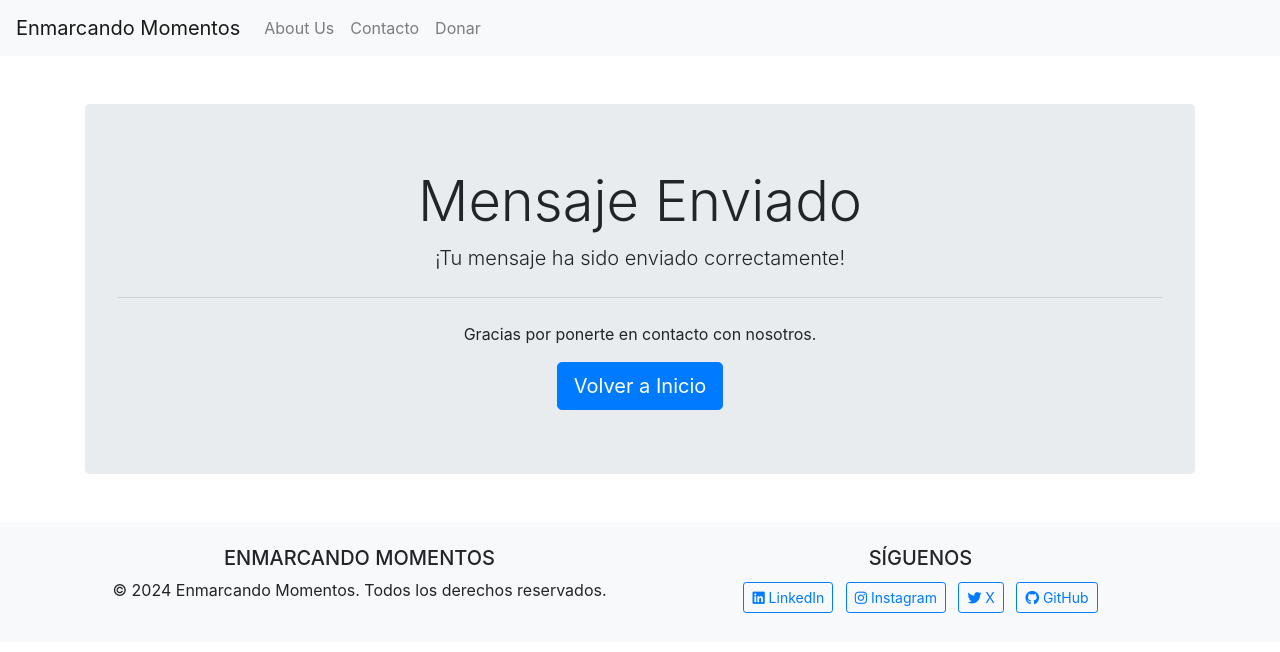
After one commit to ValenOsuna/Backend-CodoACodo, a Django app: page /Mensaje in a window 1280 px wide. The commit adds this page. Shown: the top 652 px of the page. Run offline with Django 5.2, Linux system fonts and the light colour scheme; some libraries are stand-ins or nearby versions.

Commit message:
Finalizando proyecto mediante agregado de noticias

```diff
--- a/EnmarcandoMomentos/Causas/templates/causas/donaciones.html
+++ b/EnmarcandoMomentos/Causas/templates/causas/donaciones.html
@@ -29,7 +29,7 @@
                 <div class="card-body">
                     <h5 class="card-title">¿Quieres apoyarnos?</h5>
                     <p class="card-text">Tu contribución puede hacer la diferencia.</p>
-                    <a href="#" class="btn btn-primary">Haz una donación</a>
+                    <a href="https://www.greenpeace.org/argentina/" class="btn btn-primary">Haz una donación</a>
                 </div>
             </div>
         </div>
--- a/EnmarcandoMomentos/EnmarcandoMomentos/settings.py
+++ b/EnmarcandoMomentos/EnmarcandoMomentos/settings.py
@@ -119,7 +119,9 @@ USE_TZ = True
 # Static files (CSS, JavaScript, Images)
 # https://docs.djangoproject.com/en/5.0/howto/static-files/
 
-STATIC_URL = 'static/'
+STATIC_URL = '/static/'
+STATICFILES_DIRS = [BASE_DIR / "web" / "static"]
+
 MEDIA_ROOT = os.path.join(BASE_DIR, 'media')
 MEDIA_URL = '/media/'
 
--- a/EnmarcandoMomentos/EnmarcandoMomentos/urls.py
+++ b/EnmarcandoMomentos/EnmarcandoMomentos/urls.py
@@ -16,10 +16,13 @@ Including another URLconf
 """
 from django.contrib import admin
 from django.urls import path
+
+from django.conf import settings
+from django.conf.urls.static import static
+
 from Web import views
 from Causas.views import Donar
-from django.conf import settings
-from django.conf.urls.static import static
+from Noticias.views import Deporte , Mundo , Negocios , Salud
 urlpatterns = [
     path('admin/', admin.site.urls),
     path("" , views.index , name= "Index" ),
@@ -27,8 +30,14 @@ urlpatterns = [
     path("Contacto" , views.contact , name= "contact" ),
     path("Usuarios" , views.user , name= "user" ),
     path("Registrar" , views.register , name= "registrar" ),
-    path("Donar" , Donar , name= "donar" )
+    path("Mensaje" , views.mensaje , name="Mensaje" ),
 
+    path("Donar" , Donar , name= "donar" ),
+
+    path("Deporte" , Deporte, name ="Deporte"),
+    path("Mundo" , Mundo , name="Mundo"),
+    path("Negocios" , Negocios , name ="Negocios"),
+    path("Salud" , Salud , name= "Salud")
 ]
 
 if settings.DEBUG:
--- a/EnmarcandoMomentos/Web/templates/Web/Base.html
+++ b/EnmarcandoMomentos/Web/templates/Web/Base.html
@@ -46,9 +46,9 @@
         <div class="container p-4">
             <div class="row">
                 <div class="col-lg-6 col-md-12 mb-4 mb-md-0">
-                    <h5 class="text-uppercase">Mi Proyecto</h5>
+                    <h5 class="text-uppercase"> Enmarcando Momentos</h5>
                     <p>
-                        &copy; 2024 Mi Proyecto. Todos los derechos reservados.
+                        &copy; 2024 Enmarcando Momentos. Todos los derechos reservados.
                     </p>
                 </div>
                 <div class="col-lg-6 col-md-12 mb-4 mb-md-0">
--- a/EnmarcandoMomentos/Web/templates/Web/contact.html
+++ b/EnmarcandoMomentos/Web/templates/Web/contact.html
@@ -9,7 +9,7 @@
         <div class="row">
             <div class="col-md-6">
                 <h2>Formulario de Contacto</h2>
-                <form method="post">
+                <form method="post" action="{% url 'Mensaje' %}">
                     {% csrf_token %}
                     <div class="form-group">
                         <label for="name">Nombre</label>
--- /dev/null
+++ b/EnmarcandoMomentos/Web/templates/Web/mensaje.html
@@ -0,0 +1,13 @@
+{% extends "Web/base.html" %}
+
+{% block title %}Mensaje Enviado{% endblock %}
+
+{% block content %}
+<div class="jumbotron text-center mt-5">
+    <h1 class="display-4">Mensaje Enviado</h1>
+    <p class="lead">¡Tu mensaje ha sido enviado correctamente!</p>
+    <hr class="my-4">
+    <p>Gracias por ponerte en contacto con nosotros.</p>
+    <a class="btn btn-primary btn-lg" href="{% url 'Index' %}" role="button">Volver a Inicio</a>
+</div>
+{% endblock %}
--- a/EnmarcandoMomentos/Web/views.py
+++ b/EnmarcandoMomentos/Web/views.py
@@ -16,5 +16,12 @@ def register(request):
     return render(request, 'Web/register.html')
 
 def index(request):
-    Noticias = Noticia.objects.all()
+    Notas = Noticia.objects.all()
+    Noticias = []
+    for i in Notas:
+        if len(Noticias) < 1:
+            Noticias.append(i)
     return render(request, 'Web/index.html', {'Noticias': Noticias})
+
+def mensaje(request):
+    return render(request, 'Web/mensaje.html')
```
Also changed, not shown: EnmarcandoMomentos/Noticias/templates/Noticias/Noticias.html (added, +29 -0 lines), EnmarcandoMomentos/Noticias/views.py (+17 -0 lines), EnmarcandoMomentos/Web/templates/Web/about.html (+6 -3 lines), EnmarcandoMomentos/Web/templates/Web/index.html (+9 -1 lines), EnmarcandoMomentos/Web/static/web/Mariana-Mandakovic-CISPREN-periodismo-medios-comunicación-radio-2.jpg (added), EnmarcandoMomentos/Web/static/web/Tapas-960x640.jpeg (added), EnmarcandoMomentos/db.sqlite3, EnmarcandoMomentos/media/Mariana-Mandakovic-CISPREN-periodismo-medios-comunicación-radio-2.jpg (added), EnmarcandoMomentos/media/Mariana-Mandakovic-CISPREN-periodismo-medios-comunicación-radio-2_k1Nc9Ab.jpg (added), EnmarcandoMomentos/media/WhatsApp_Image_2024-07-10_at_11.56.32.jpeg (added).
